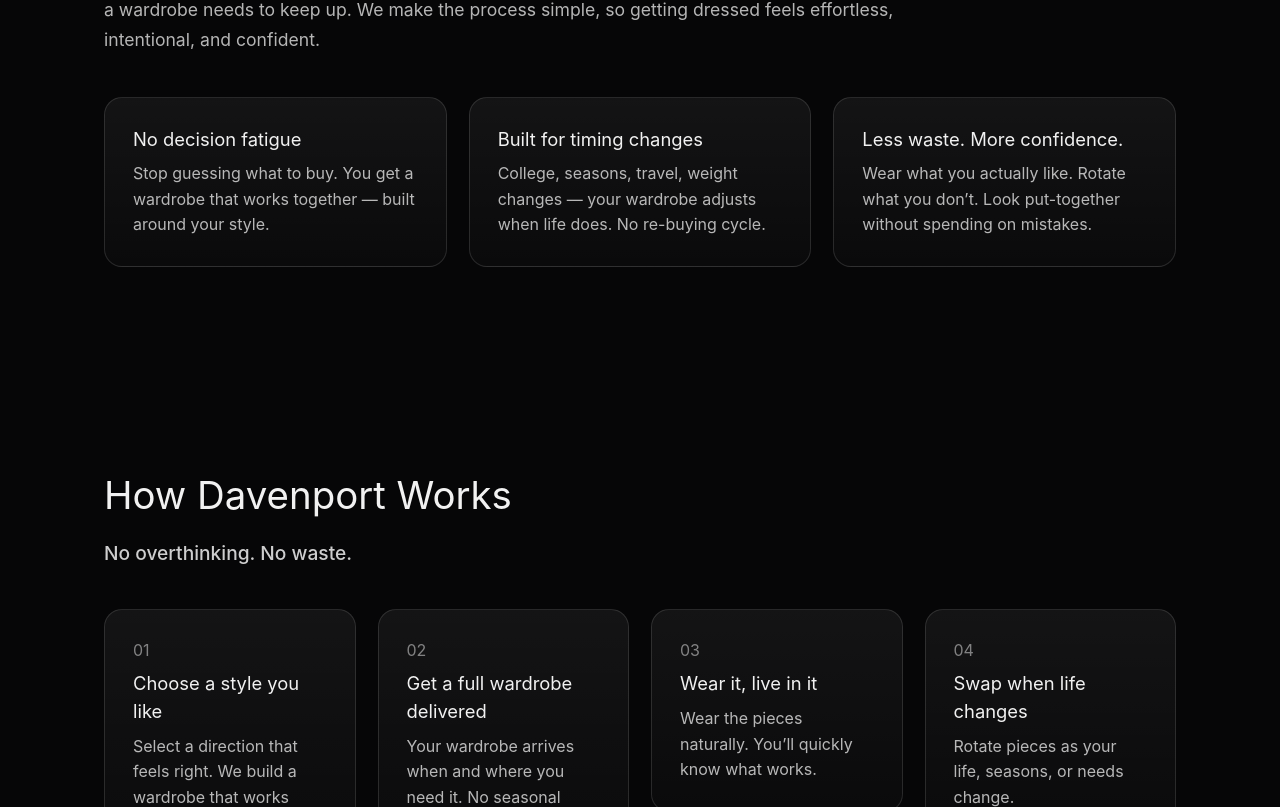
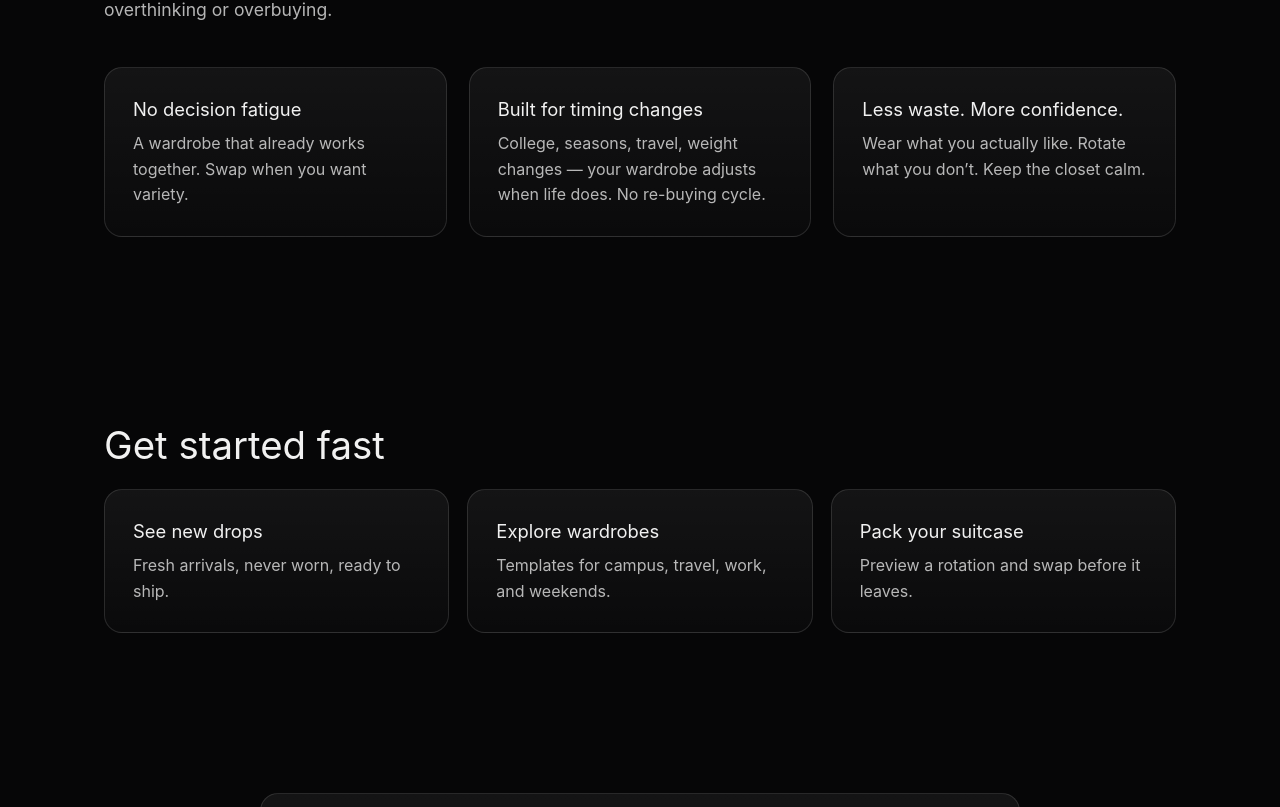
Before and after one commit to bendavenport700-a11y/davenport-wardrobe-v2, a Next.js app: page / in a window 1280 px wide. Shown: the part 913-1720 px from the top of the page. Built offline with nearby package versions, Linux system fonts and the light colour scheme.

Commit message:
Simplify homepage and remove inline How It Works

```diff
--- a/app/page.tsx
+++ b/app/page.tsx
@@ -260,15 +260,13 @@
         </div>
       </section>
 
-      {/* AI SECTION (CONTENT UPDATED, LESS CULTURE, NO FIT&AGE) */}
+      {/* VALUE SECTION */}
       <section style={{ padding: "100px 0" }}>
         <div className="container">
           <h2 style={sectionTitle}>Designed around you</h2>
           <p style={sectionLead}>
-             Davenport is built for the way people actually dress. Style choices
-  change, life moves quickly, and a wardrobe needs to keep up. We make the
-  process simple, so getting dressed feels effortless, intentional, and
-  confident.
+            Wardrobes that adapt to your life, not the other way around. Clear,
+            modern looks without overthinking or overbuying.
           </p>
 
           <div
@@ -280,7 +278,7 @@
           >
             <InfoCard
               title="No decision fatigue"
-              text="Stop guessing what to buy. You get a wardrobe that works together — built around your style."
+              text="A wardrobe that already works together. Swap when you want variety."
             />
             <InfoCard
               title="Built for timing changes"
@@ -288,70 +286,38 @@
             />
             <InfoCard
               title="Less waste. More confidence."
-              text="Wear what you actually like. Rotate what you don’t. Look put-together without spending on mistakes."
+              text="Wear what you actually like. Rotate what you don’t. Keep the closet calm."
             />
           </div>
         </div>
       </section>
 
-    {/* HOW IT WORKS */}
-<section style={{ padding: "100px 0" }}>
+      {/* QUICK PATHS */}
+      <section style={{ padding: "80px 0 40px" }}>
         <div className="container">
-    <h2 style={sectionTitle}>How Davenport Works</h2>
-
-    <p
-      style={{
-        fontSize: "1.2rem",
-        fontWeight: 500,
-        opacity: 0.85,
-        marginBottom: 42,
-      }}
-    >
-      No overthinking. No waste.
-    </p>
-
+          <h2 style={sectionTitle}>Get started fast</h2>
           <div
             style={{
               display: "grid",
               gridTemplateColumns: "repeat(auto-fit, minmax(240px, 1fr))",
-        gap: 22,
+              gap: 18,
             }}
           >
-      <div className="stepFade d1">
-        <Step
-          num="01"
-          title="Choose a style you like"
-          text="Select a direction that feels right. We build a wardrobe that works together."
-        />
-      </div>
-
-      <div className="stepFade d2">
-        <Step
-          num="02"
-          title="Get a full wardrobe delivered"
-          text="Your wardrobe arrives when and where you need it. No seasonal packing."
-        />
-      </div>
-
-      <div className="stepFade d3">
-        <Step
-          num="03"
-          title="Wear it, live in it"
-          text="Wear the pieces naturally. You’ll quickly know what works."
-        />
-      </div>
-
-      <div className="stepFade d4">
-        <Step
-          num="04"
-          title="Swap when life changes"
-          text="Rotate pieces as your life, seasons, or needs change."
-        />
-      </div>
+            <Link href="/wardrobes/new-arrivals" className="card">
+              <h3 style={cardTitle}>See new drops</h3>
+              <p style={cardText}>Fresh arrivals, never worn, ready to ship.</p>
+            </Link>
+            <Link href="/wardrobes" className="card">
+              <h3 style={cardTitle}>Explore wardrobes</h3>
+              <p style={cardText}>Templates for campus, travel, work, and weekends.</p>
+            </Link>
+            <Link href="/suitcase" className="card">
+              <h3 style={cardTitle}>Pack your suitcase</h3>
+              <p style={cardText}>Preview a rotation and swap before it leaves.</p>
+            </Link>
           </div>
         </div>
       </section>
-
 
 
       {/* WAITLIST */}
@@ -415,26 +381,10 @@
 
 /* COMPONENTS */
 
-type StepProps = {
-  num: string;
-  title: string;
-  text: string;
-};
-
 type InfoCardProps = {
   title: string;
   text: string;
 };
-
-function Step({ num, title, text }: StepProps) {
-  return (
-    <div className="card">
-      <div style={{ opacity: 0.5, marginBottom: 8 }}>{num}</div>
-      <h3 style={cardTitle}>{title}</h3>
-      <p style={cardText}>{text}</p>
-    </div>
-  );
-}
 
 function InfoCard({ title, text }: InfoCardProps) {
   return (
```
Lines whose indentation alone changed are shown as unchanged.
